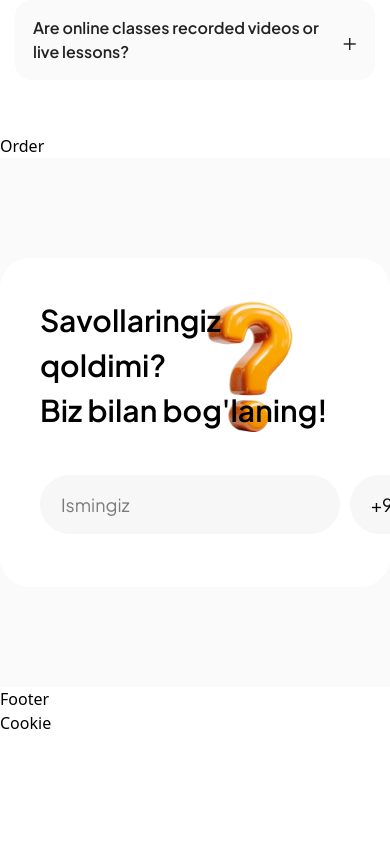
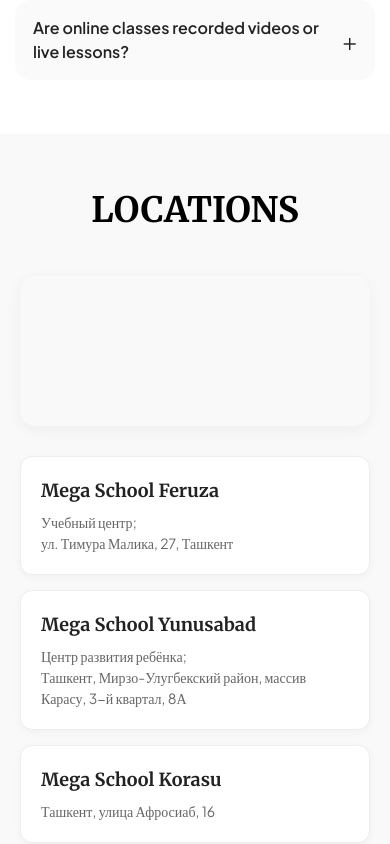
Before and after one commit to usershokhrukh/mega-school, a Next.js app: page / in a window 390 px wide. Shown: the part 6320-7164 px from the top of the page. Before the commit the page ends 7055 px from the top, so only its background shows below. Built offline with nearby package versions, Linux system fonts and the light colour scheme.

Commit message:
feat(order): add interactive map selector

```diff
--- a/src/components/order/Order.jsx
+++ b/src/components/order/Order.jsx
@@ -1,9 +1,60 @@
-import React from 'react'
+'use client';
+
+import React, { useState } from 'react';
+import "./order.modules.scss";
 
 const Order = () => {
+  const [currentMap, setCurrentMap] = useState("https://yandex.ru/map-widget/v1/?um=constructor%3Ae912bb48dead259ac783d236146d96574a0c75ca8949fd8e5d6ac3104b82d529&source=constructor");
+
   return (
-    <div>Order</div>
+    <div className="order">
+      <div className="order__box">
+        <h2 className="order__h2">LOCATIONS</h2>
+
+        <div className="order__main-content">
+
+          <div className='order__global-map'>
+            <iframe
+              src={currentMap}
+              width="100%"
+              height="100%"
+              frameBorder="0"
+              title="Yandex Map"
+            ></iframe>
+          </div>
+
+          <div className="order__cards">
+
+            <div
+              className="order__card-1"
+              onClick={() => setCurrentMap("https://yandex.ru/map-widget/v1/?ll=69.349697%2C41.353342&mode=search&oid=3168361620&ol=biz&z=16")}
+            >
+              <h4 className="order__h4">Mega School Feruza</h4>
+              <p className="order__pp">Учебный центр;<br/>ул. Тимура Малика, 27, Ташкент </p>
+            </div>
+
+            <div
+              className="order__card-1"
+              onClick={() => setCurrentMap("https://yandex.ru/map-widget/v1/?ll=69.289133%2C41.364491&mode=search&oid=172901634264&ol=biz&z=16")}
+            >
+              <h4 className="order__h4">Mega School Yunusabad</h4>
+              <p className="order__pp">Центр развития ребёнка;<br/>Ташкент, Мирзо-Улугбекский район, массив Карасу, 3-й квартал, 8А</p>
+            </div>
+
+            <div
+              className="order__card-1"
+              onClick={() => setCurrentMap("https://yandex.ru/map-widget/v1/?ll=69.344405%2C41.328325&mode=search&oid=239088321524&ol=biz&z=16")}
+            >
+              <h4 className="order__h4">Mega School Korasu</h4>
+              <p className="order__pp">Ташкент, улица Афросиаб, 16</p>
+            </div>
+
+          </div>
+
+        </div>
+      </div>
+    </div>
   )
 }
 
-export default Order
+export default Order;
--- /dev/null
+++ b/src/components/order/order.modules.scss
@@ -0,0 +1,92 @@
+@use "@/style/utilities/_mixins.scss" as *;
+
+.order {
+  width: 100%;
+  background-color: #f9f9f9;
+  padding: 50px 20px;
+  overflow: hidden;
+  position: relative;
+  box-sizing: border-box;
+
+  &__box {
+    max-width: 1200px;
+    margin: 0 auto;
+  }
+
+  &__h2 {
+    @include merri();
+    font-weight: 700;
+    font-size: 35px;
+    text-align: center;
+    margin-bottom: 40px;
+  }
+
+  &__main-content {
+    display: flex;
+    gap: 30px;
+    align-items: flex-start;
+
+    @media (max-width: 768px) {
+      flex-direction: column;
+    }
+  }
+
+  &__global-map {
+    flex: 1.2;
+    height: 450px;
+    border-radius: 16px;
+    overflow: hidden;
+    box-shadow: 0 4px 15px rgba(0, 0, 0, 0.05);
+
+    @media (max-width: 768px) {
+      width: 100%;
+      height: 300px;
+    }
+  }
+
+  &__cards {
+    flex: 1;
+    display: flex;
+    flex-direction: column;
+    gap: 15px;
+    width: 100%;
+  }
+
+  &__card-1 {
+    background: #ffffff;
+    border-radius: 12px;
+    padding: 20px;
+    text-align: left;
+    cursor: pointer;
+    box-shadow: 0 2px 8px rgba(0, 0, 0, 0.04);
+    transition: transform 0.2s ease, box-shadow 0.2s ease;
+    border: 1px solid #eee;
+
+    &:hover {
+      transform: translateY(-2px);
+      box-shadow: 0 6px 15px rgba(0, 0, 0, 0.08);
+    }
+
+    &:active {
+      transform: translateY(0);
+    }
+  }
+
+  &__h4 {
+    @include merri();
+    font-weight: 700;
+    font-size: 35px;
+    margin: 0 0 8px 0;
+    font-size: 18px;
+    font-weight: 700;
+    color: #222;
+  }
+
+  &__pp {
+    @include plus();
+    margin: 0;
+    font-size: 14px;
+    color: #666;
+    line-height: 1.5;
+  }
+}
```
